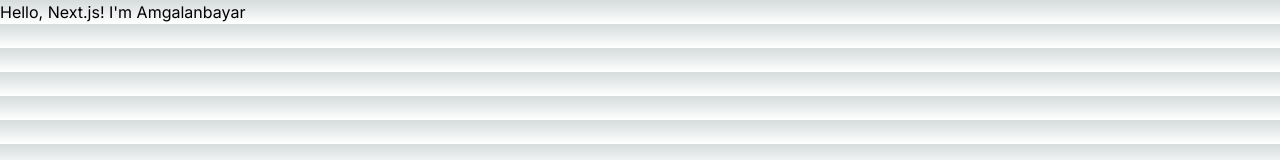
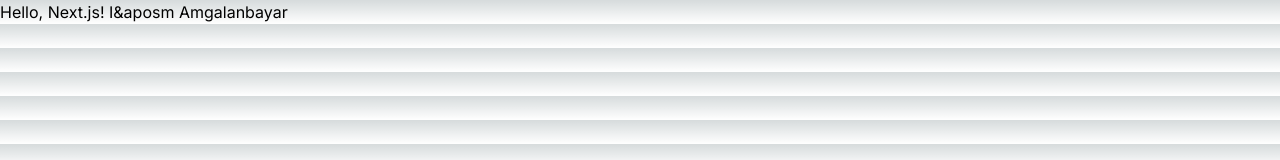
Before and after one commit to Amgalanbayr1/my-portfoio-app, a Next.js app: page / in a window 1280 px wide. Shown: the top 160 px of the page. Built offline with nearby package versions, Linux system fonts and the light colour scheme.

Commit message:
fixed error

```diff
--- a/src/app/page.tsx
+++ b/src/app/page.tsx
@@ -1,3 +1,3 @@
 export default function Page() {
-  return <h1>Hello, Next.js! I'm Amgalanbayar</h1>
+  return <h1>Hello, Next.js! I&aposm Amgalanbayar</h1>
 }
```
